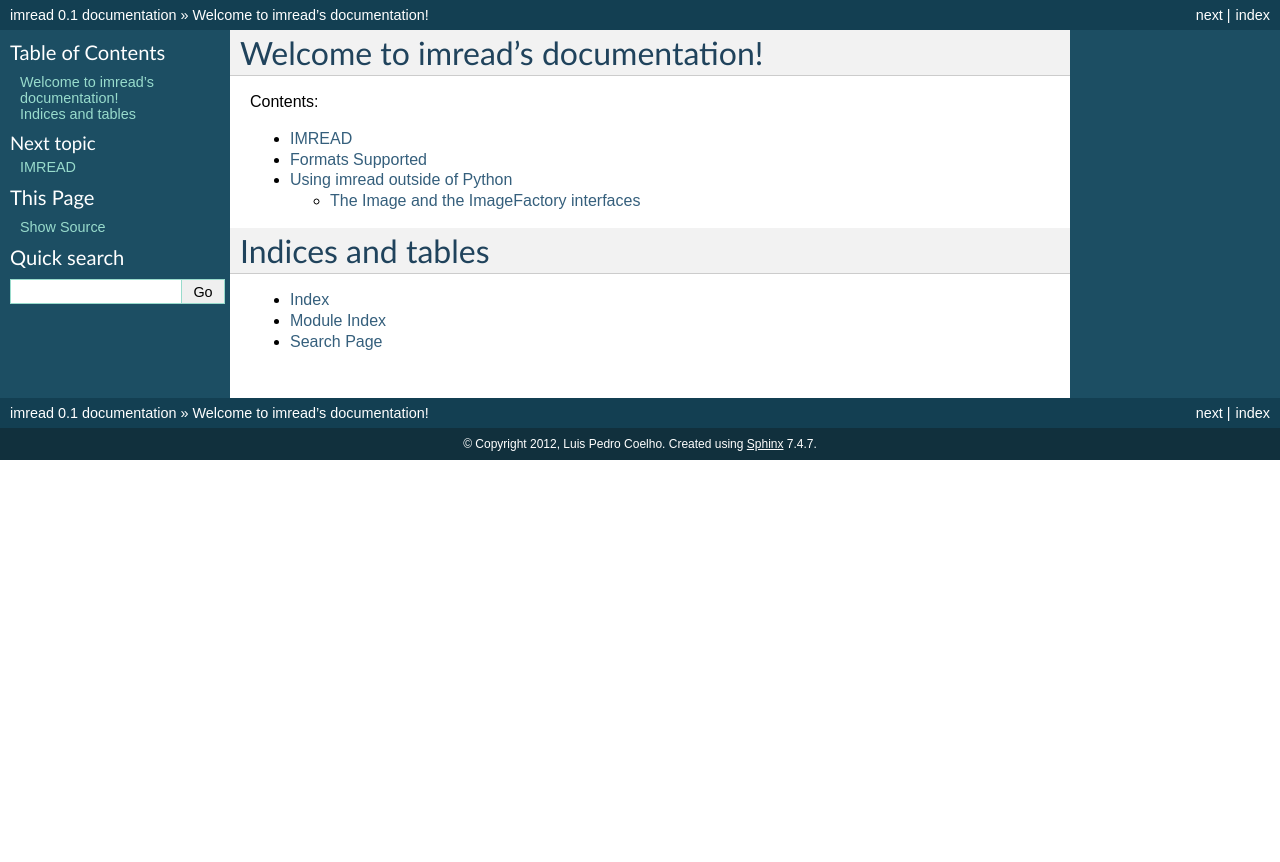
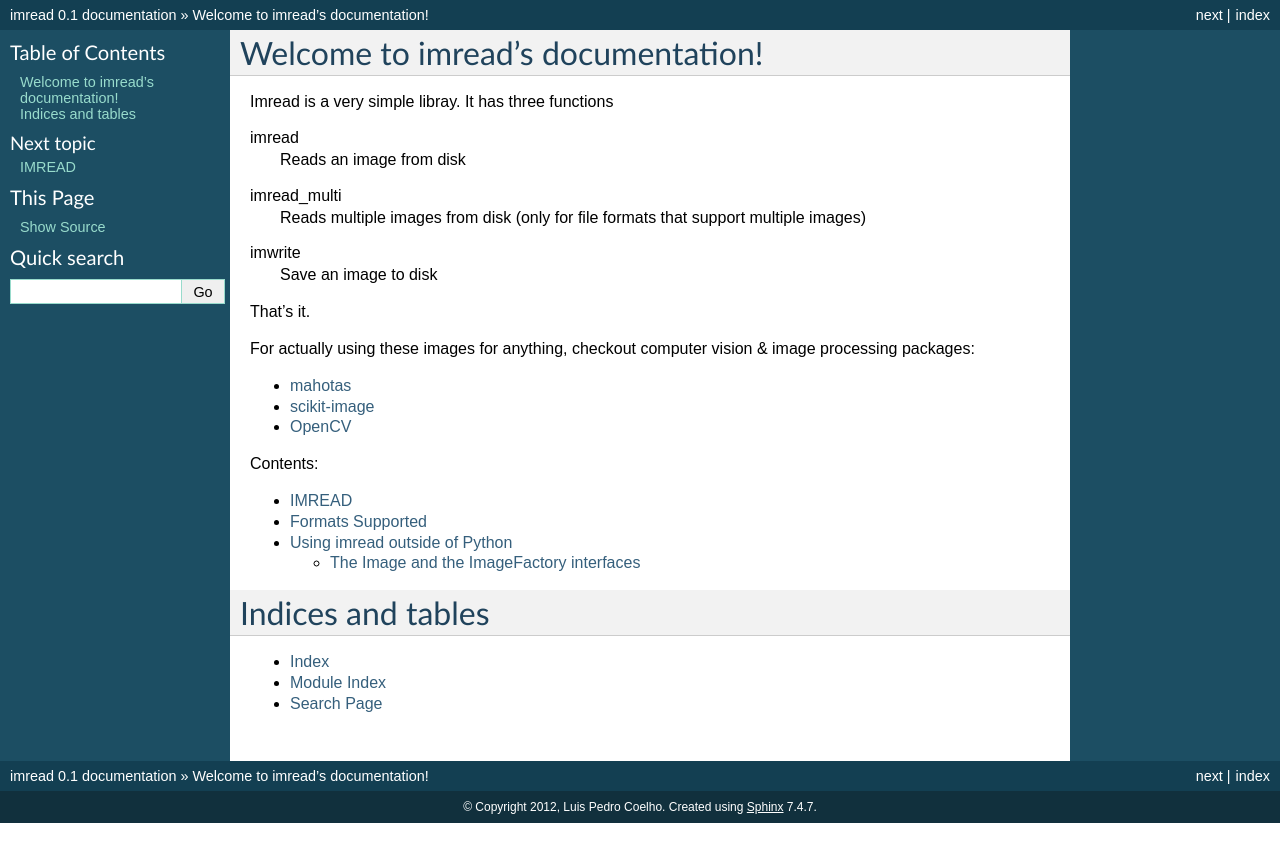
Before and after one commit to luispedro/imread, a Sphinx documentation site: the page built from docs/source/index.rst, in a window 1280 px wide. Shown: the top 862 px of the page. Built offline with Sphinx 7.4.7, drawn with Linux system fonts in a browser that asks for light colours.

Commit message:
DOC Add BMP to docs. More details

```diff
--- a/docs/source/formats.rst
+++ b/docs/source/formats.rst
@@ -13,6 +13,9 @@
 +--------+------+-------+---------------+------------------------------+
 | WEBP   |  Y   |   N   |      0.2      |                              |
 +--------+------+-------+---------------+------------------------------+
+| BMP    |  Y   |   N   |      0.2.5    | Only uncompressed bitmaps    |
+|        |      |       |               | are supported.               |
++--------+------+-------+---------------+------------------------------+
 | STK    |  Y   |   N   |      0.2      |                              |
 +--------+------+-------+---------------+------------------------------+
 | LSM    |  Y   |   N   |      0.2.2    |                              |
--- a/docs/source/index.rst
+++ b/docs/source/index.rst
@@ -1,5 +1,24 @@
 Welcome to imread's documentation!
 ==================================
+
+Imread is a very simple libray. It has three functions
+
+imread
+    Reads an image from disk
+imread_multi
+    Reads multiple images from disk (only for file formats that support
+    multiple images)
+imwrite
+    Save an image to disk
+
+That's it.
+
+For actually using these images for anything, checkout computer vision & image
+processing packages:
+
+- `mahotas <http://luispedro.org/software/mahotas>`__
+- `scikit-image <http://scikit-image.org/>`__
+- `OpenCV <http://opencv.willowgarage.com/wiki/>`__
 
 Contents:
 
```
